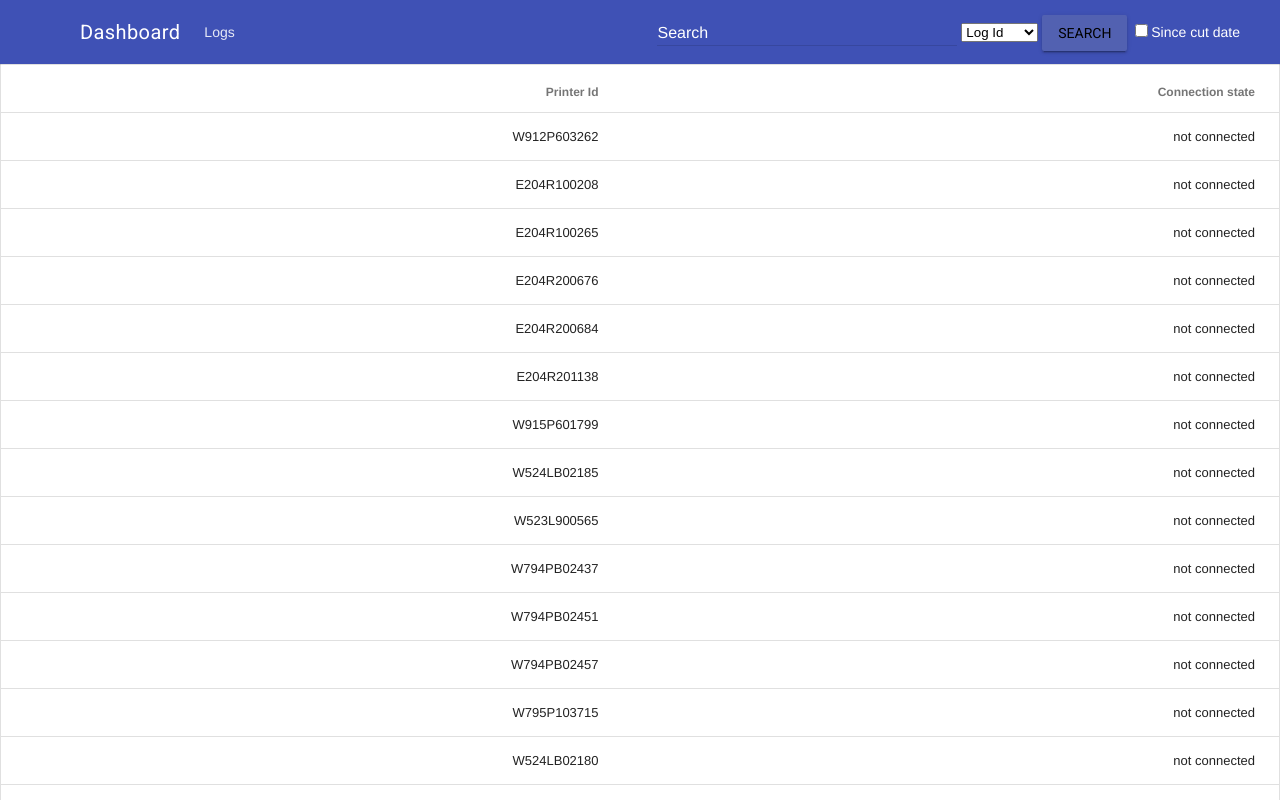
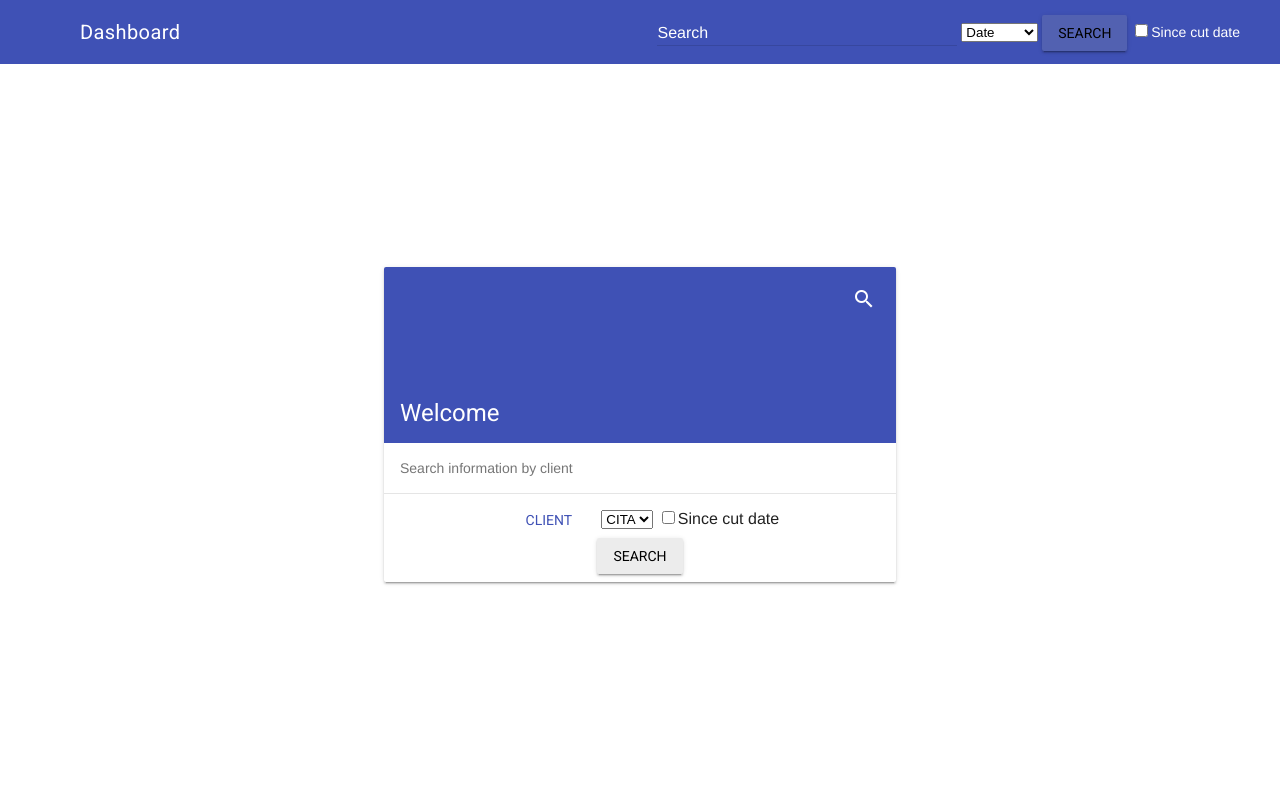
Before and after one commit to ardzoht/ricohapi, a Django app: page /dashboard/connection in a window 1280 px wide. Run offline with Django 3.2, Linux system fonts and the light colour scheme; data comes from the database, SQL or seed files in the repository; some libraries are stand-ins or nearby versions.

Commit message:
client view

```diff
--- a/api/templates/base.html
+++ b/api/templates/base.html
@@ -42,20 +42,18 @@
           <!-- Add spacer, to align navigation to the right -->
           <div class="mdl-layout-spacer">
               <nav class="mdl-navigation">
-                      <a class="mdl-navigation__link" href={{logs}}>Logs</a>
+                      <!--<a class="mdl-navigation__link" href={{logs}}>Logs</a> -->
                       <!--<a class="mdl-navigation__link" href={{connection}}>Connection</a> -->
                     </nav>
           </div>
           <!-- Navigation -->
           <nav class="mdl-navigation">
-           <form action="/dashboard/logs" method="get">
-
+           <form action="/log" method="get">
             <div class="mdl-textfield mdl-js-textfield">
               <input class="mdl-textfield__input" id="input" type="text" value="" name="q" />
               <label id="label" style="color:#FFF"class="mdl-textfield__label" for="input">Search</label>
               </div>
                 <select id="dropdown" name="dropdown" onchange="changeType()">
-                  <option value="log">Log Id</option>
                   <option value="date">Date</option>
                   <option value="printer">Printer Id</option>
                   <option value="client">Client</option>
@@ -73,8 +71,8 @@
       <div class="mdl-layout__drawer">
           <span class="mdl-layout-title">Dashboard</span>
           <nav class="mdl-navigation">
-            <a class="mdl-navigation__link" href="{{logs}}">Logs</a>
-            <a class="mdl-navigation__link" href="{{connection}}">Connection</a>
+           <!-- <a class="mdl-navigation__link" href="{{logs}}">Logs</a> -->
+           <!-- <a class="mdl-navigation__link" href="{{connection}}">Connection</a> -->
           </nav>
         </div>
 
@@ -95,11 +93,6 @@
              input.setAttribute("type", "date");
              label.innerHTML = "";
            }
-           else if (select.value == "log") {
-             input.setAttribute("type", "number");
-             label.innerHTML = "Search";
-
-           }
            else {
             input.setAttribute("type" , "text");
             label.innerHTML = "Search";
--- /dev/null
+++ b/api/templates/form.html
@@ -0,0 +1,73 @@
+{% extends "base.html" %}
+
+{% block content %}
+<style>
+.demo-card-wide.mdl-card {
+  width: 512px;
+}
+.demo-card-wide > .mdl-card__title {
+  color: #fff;
+  height: 176px;
+  background: #3F51B5;
+}
+.demo-card-wide > .mdl-card__menu {
+  color: #fff;
+}
+
+.flex-container {
+  height:90vh;
+  display: flex;
+  flex-flow: column nowrap;
+  justify-content: center;
+  align-items: center;
+  align-content: center
+}
+.flex-item {
+  flex: 0 0 50px;
+}
+
+.button {
+  width: 100px;
+}
+</style>
+
+<form action="/log" method="get">
+ <div class="flex-container">
+
+ <div class="demo-card-wide mdl-card mdl-shadow--2dp">
+   <div class="mdl-card__title">
+     <h2 class="mdl-card__title-text">Welcome</h2>
+   </div>
+   <div class="mdl-card__supporting-text">
+     Search information by client
+   </div>
+   <div class="mdl-card__actions mdl-card--border" style="text-align:center">
+     <div class="flex-container" style="height:100%">
+       <div>
+       <a class="mdl-button mdl-button--colored mdl-js-button mdl-js-ripple-effect">
+             Client
+           </a>
+        <select id="dropdown" name="q" onchange="changeType()">
+        {% for client in clients %}
+          <option>{{client.client}}</option>
+          {% endfor %}
+        </select>
+        <input class="flex-item" type="checkbox" name="cut" value="check" >Since cut date
+        </div>
+        <div>
+        <button type="submit" value="Search" class="flex-item mdl-button mdl-js-button mdl-button--raised">
+          Search
+        </button>
+        </div>
+      </div>
+    </div>
+    <div class="mdl-card__menu">
+      <button class="mdl-button mdl-button--icon mdl-js-button mdl-js-ripple-effect">
+        <i class="material-icons">search</i>
+      </button>
+    </div>
+   </div>
+  </div>
+ </form>
+
+ {% endblock %}
--- a/api/views.py
+++ b/api/views.py
@@ -4,7 +4,7 @@ from api.models import PrinterLog as Logs
 from api.serializers import PrinterSerializer, PrinterLogSerializer
 from rest_framework.generics import ListCreateAPIView
 from rest_framework import viewsets
-from django.views.generic import ListView
+from django.views.generic import ListView, TemplateView
 import datetime
 # Create your views here.
 class PrinterLog(viewsets.ModelViewSet):
@@ -15,22 +15,25 @@ class Printers(viewsets.ModelViewSet):
 	queryset = Printer.objects.all()
 	serializer_class = PrinterSerializer
 
-class Dashboard(ListView):
+class Dashboard(TemplateView):
+    template_name = "form.html"
+
+    def get_context_data(self, **kwargs):
+        context = super(Dashboard, self).get_context_data(**kwargs)
+        context['clients'] = Printer.objects.values("client").distinct()
+        return context
+
+class Log(ListView):
     template_name = "printerlog_list.html"
     total_list = None
 
     def get_queryset(self):
         if self.request.method == 'GET' and 'q' in self.request.GET:
             q = self.request.GET['q']
-            option = self.request.GET['dropdown']
             check = self.request.GET.get('cut', False)
-            if q:
-                if option == 'log':
-                    try:
-                        return Logs.objects.filter(log_id=q)
-                    except ValueError:
-                        return Logs.objects.filter(log_id=None)
-                elif option == 'date':
+            if q and 'dropdown' in self.request.GET:
+                option = self.request.GET['dropdown']
+                if option == 'date':
                     q=q.split('-')
                     date_list = Logs.objects.filter(timestamp__year=q[0], timestamp__month=q[1], timestamp__day=q[2])
                     return date_list
@@ -46,19 +49,23 @@ class Dashboard(ListView):
                         client_list = self.get_cut_date(client_list, q, option)
                     return client_list
             else:
-                    return Logs.objects.order_by('timestamp')
+                client_list = Logs.objects.filter(fk_printer__client=q).order_by("timestamp")
+                if check == 'check' :
+                    client_list = self.get_cut_date(client_list, q, 'client')
+                return client_list
         else:
             return Logs.objects.order_by('timestamp')
 
     def get_cut_date(self, queryset, q, option):
-        latest = Printer.objects.filter(printer_id = q).latest('cutDate')
         if option == 'client':
             latest = Printer.objects.filter(client = q).latest('cutDate')
+        else:
+            latest = Printer.objects.filter(printer_id = q).latest('cutDate')
         now = datetime.datetime.now()
         return queryset.filter(timestamp__day__lte=latest.cutDate, timestamp__month=now.month)
 
     def get_context_data(self, **kwargs):
-        context = super(Dashboard, self).get_context_data(**kwargs)
+        context = super(Log, self).get_context_data(**kwargs)
         if self.total_list:
           total = {}
           earliest = self.total_list.values("counter_print_color", "counter_print_bw",
@@ -75,7 +82,6 @@ class Dashboard(ListView):
           context["total"] = total
           return context
         return context;
-
 
 
 class Connection(ListView):
--- a/ricoh/urls.py
+++ b/ricoh/urls.py
@@ -1,7 +1,7 @@
 from django.conf.urls import patterns, include, url
 from django.contrib import admin
 from rest_framework import routers
-from api.views import PrinterLog, Printers, Dashboard, Connection
+from api.views import PrinterLog, Printers, Dashboard, Connection, Log
 
 router = routers.DefaultRouter()
 router.register('printers', Printers)
@@ -11,7 +11,8 @@ urlpatterns = patterns(
     # url(r'^$', 'ricoh.views.home', name='home'),
     # url(r'^blog/', include('blog.urls')),
     url(r'^admin/', include(admin.site.urls)),
-    url(r'^dashboard/logs', Dashboard.as_view(), name='logs'),
+    url(r'^dashboard/', Dashboard.as_view(), name='dashboard'),
+    url(r'^log/', Log.as_view(), name='log'),
     url(r'^dashboard/connection', Connection.as_view(), name='connection'),
     url(r'^api/', include(router.urls))
 )
```
Also changed, not shown: api/templates/printerlog_list.html (+16 -15 lines), 2 other files.
